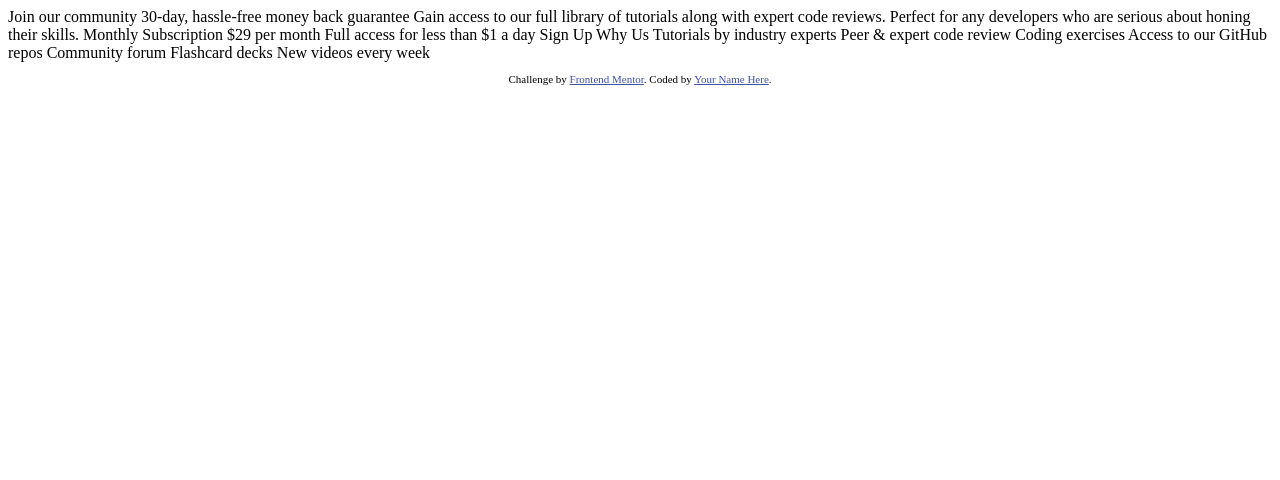
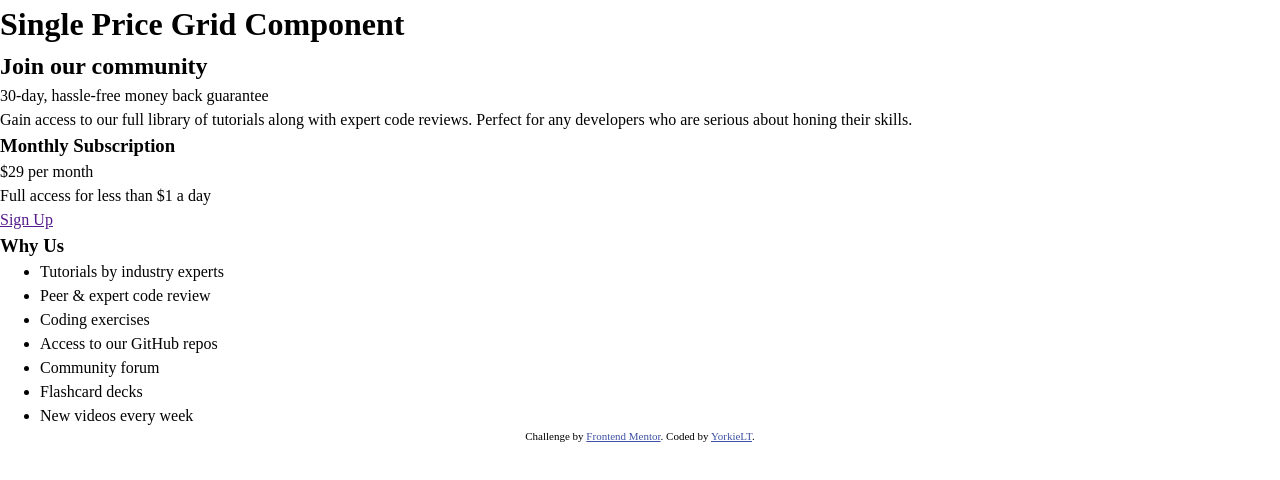
Before and after one commit to TanDevv/Single-price-grid-component, a plain HTML site: page index.html in a window 1280 px wide. Drawn offline with Linux system fonts and the light colour scheme.

Commit message:
Add structure and initial custom properties

```diff
--- a/index.html
+++ b/index.html
@@ -1,50 +1,65 @@
 <!DOCTYPE html>
 <html lang="en">
+
 <head>
   <meta charset="UTF-8">
-  <meta name="viewport" content="width=device-width, initial-scale=1.0"> <!-- displays site properly based on user's device -->
+  <!-- displays site properly based on user's device -->
+  <meta name="viewport" content="width=device-width, initial-scale=1.0">
 
+  <!-- CSS Stylesheet -->
+  <link rel="stylesheet" href="stylesheet.css" type="text/css">
+
+  <!-- Google Fonts -->
+  <link rel="preconnect" href="https://fonts.googleapis.com">
+  <link rel="preconnect" href="https://fonts.gstatic.com" crossorigin>
+  <link href="https://fonts.googleapis.com/css2?family=Karla:wght@400;700&display=swap" rel="stylesheet">
+
+  <!-- Favicons -->
   <link rel="icon" type="image/png" sizes="32x32" href="./images/favicon-32x32.png">
 
   <title>Frontend Mentor | Single Price Grid Component</title>
 
-  <!-- Feel free to remove these styles or customise in your own stylesheet 👍 -->
-  <style>
-    .attribution { font-size: 11px; text-align: center; }
-    .attribution a { color: hsl(228, 45%, 44%); }
-  </style>
 </head>
+
 <body>
-  Join our community
+  <main>
+    <h1 class="main__heading--sr-only">Single Price Grid Component</h1>
+    <section class="main__first-section">
+      <h2 class="first-section__title">Join our community</h2>
+      <p class="first-section__paragraph-green">30-day, hassle-free money back guarantee</p>
+      <p class="first-section__paragraph">Gain access to our full library of tutorials along with expert code reviews.
+        Perfect for any developers who are serious about honing their skills.</p>
+    </section>
 
-  30-day, hassle-free money back guarantee
+    <section class="main__second-section">
+      <h3 class="second-section__title">Monthly Subscription</h3>
+      <p class="second-section__price">&dollar;29
+        <span class="price__span">per month</span>
+      </p>
+      <p class="second-section__paragraph">Full access for less than &dollar;1 a day</p>
+      <a class="second-section__signup" href="">Sign Up</a>
+    </section>
 
-  Gain access to our full library of tutorials along with expert code reviews.
-  Perfect for any developers who are serious about honing their skills.
-
-  Monthly Subscription
-
-  &dollar;29 per month
-
-  Full access for less than &dollar;1 a day
-
-  Sign Up
-
-  Why Us
-
-  Tutorials by industry experts
-  Peer &amp; expert code review
-  Coding exercises
-  Access to our GitHub repos
-  Community forum
-  Flashcard decks
-  New videos every week
+    <section class="main__third-section">
+      <h3 class="third-section__title">Why Us</h3>
+      <ul role="list" class="third-section__list">
+        <li role="listitem">Tutorials by industry experts</li>
+        <li role="listitem">Peer &amp; expert code review</li>
+        <li role="listitem">Coding exercises</li>
+        <li role="listitem">Access to our GitHub repos</li>
+        <li role="listitem"> Community forum</li>
+        <li role="listitem">Flashcard decks</li>
+        <li role="listitem">New videos every week</li>
+      </ul>
+    </section>
+  </main>
 
   <footer>
     <p class="attribution">
       Challenge by <a href="https://www.frontendmentor.io?ref=challenge" target="_blank">Frontend Mentor</a>.
-      Coded by <a href="#">Your Name Here</a>.
+      Coded by <a href="https://www.frontendmentor.io/profile/YorkieLT">YorkieLT</a>.
     </p>
   </footer>
 </body>
+
 </html>
--- a/stylesheet.css
+++ b/stylesheet.css
@@ -0,0 +1,75 @@
+:root {
+    --clr-primary-cyan: hsl(179, 62%, 43%);
+    --clr-primary-brightyellow: hsl(71, 73%, 54%);
+
+    --clr-neutral-lightgray: hsl(204, 43%, 93%);
+    --clr-neutral-grayblue: hsl(218, 22%, 67%);
+
+    --ff-karla: 'Karla', sans-serif;
+    --fw-standard-400: 400;
+    --fw-bold-700: 700;
+}
+/* CSS Reset */
+
+/*
+  1. Use a more-intuitive box-sizing model.
+*/
+*, *::before, *::after {
+    box-sizing: border-box;
+  }
+  /*
+    2. Remove default margin
+  */
+  * {
+    margin: 0;
+  }
+  /*
+    3. Allow percentage-based heights in the application
+  */
+  html, body {
+    height: 100%;
+  }
+  /*
+    Typographic tweaks!
+    4. Add accessible line-height
+    5. Improve text rendering
+  */
+  body {
+    line-height: 1.5;
+    -webkit-font-smoothing: antialiased;
+  }
+  /*
+    6. Improve media defaults
+  */
+  img, picture, video, canvas, svg {
+    display: block;
+    max-width: 100%;
+  }
+  /*
+    7. Remove built-in form typography styles
+  */
+  input, button, textarea, select {
+    font: inherit;
+  }
+  /*
+    8. Avoid text overflows
+  */
+  p, h1, h2, h3, h4, h5, h6 {
+    overflow-wrap: break-word;
+  }
+  /*
+    9. Create a root stacking context
+  */
+  #root, #__next {
+    isolation: isolate;
+  }
+
+
+
+.attribution {
+    font-size: 11px;
+    text-align: center;
+}
+.attribution a {
+    color: hsl(228, 45%, 44%);
+    }
```
